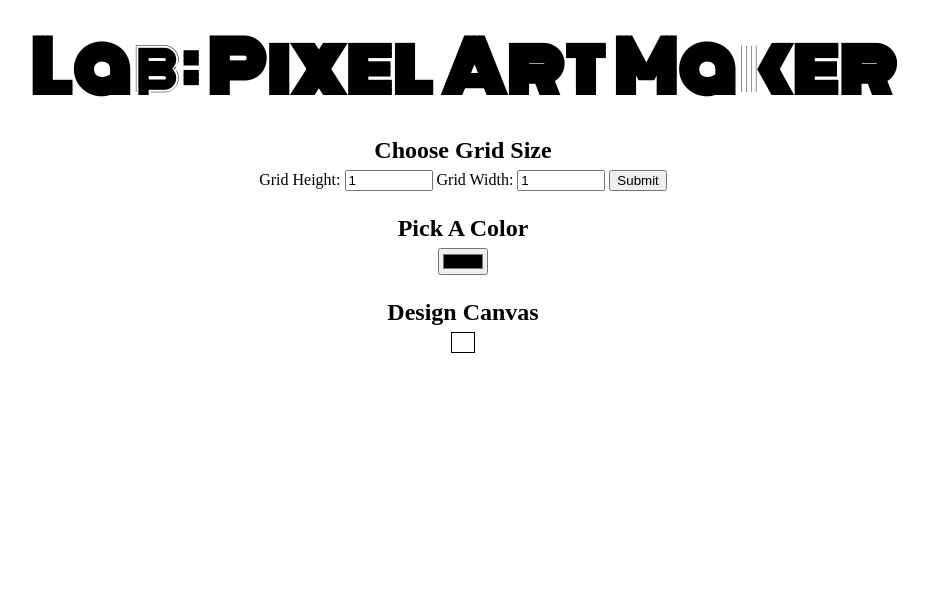
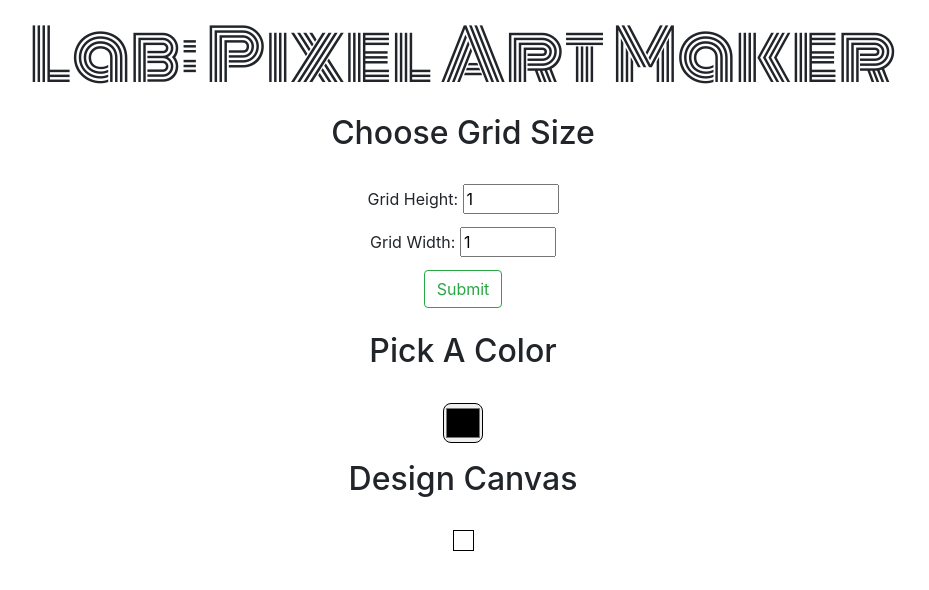
Before and after one commit to shefnawy/Pixel-Art-Maker, a plain HTML site: page index.html in a window 1280 px wide. Shown: the whole page, without its empty margins (177-1106 px from the left). Drawn offline with nearby package versions, Linux system fonts and the light colour scheme.

Commit message:
basicStyling

```diff
--- a/index.html
+++ b/index.html
@@ -5,6 +5,12 @@
     <link
       rel="stylesheet"
       href="https://fonts.googleapis.com/css?family=Monoton"
+    />
+    <link
+      rel="stylesheet"
+      href="https://stackpath.bootstrapcdn.com/bootstrap/4.3.1/css/bootstrap.min.css"
+      integrity="sha384-ggOyR0iXCbMQv3Xipma34MD+dH/1fQ784/j6cY/iJTQUOhcWr7x9JvoRxT2MZw1T"
+      crossorigin="anonymous"
     />
     <link rel="stylesheet" href="styles.css" />
   </head>
@@ -14,14 +20,20 @@
 
     <h2>Choose Grid Size</h2>
     <form id="sizePicker">
-      Grid Height:
-      <input type="number" id="inputHeight" name="height" min="1" value="1" />
-      Grid Width:
-      <input type="number" id="inputWidth" name="width" min="1" value="1" />
-      <input type="submit" />
+      <div class="form-group mb-2">
+        <label for="gridHeight"> Grid Height:</label>
+        <input type="number" id="inputHeight" name="height" min="1" value="1" />
+      </div>
+      <div class="form-group mb-2">
+        <label for="gridWidth">Grid Width: </label>
+        <input type="number" id="inputWidth" name="width" min="1" value="1" />
+      </div>
+      <button type="submit" class="btn btn-outline-success mb-2">
+        Submit
+      </button>
     </form>
 
-    <h2>Pick A Color</h2>
+    <h2 class="mt=2">Pick A Color</h2>
     <input type="color" id="colorPicker" />
 
     <h2>Design Canvas</h2>
--- a/styles.css
+++ b/styles.css
@@ -9,13 +9,20 @@ h1 {
 }
 
 h2 {
-  margin: 1em 0 0.25em;
+  margin: 0.5em 0 1em;
 }
 
-h2:first-of-type {
-  margin-top: 0.5em;
+#colorPicker {
+  padding: 0;
+  margin: 0;
+  width: 40px;
+  height: 40px;
+  border-radius: 20%;
 }
 
+.form-inline {
+  margin: 0 auto;
+}
 table,
 tr,
 td {
```
